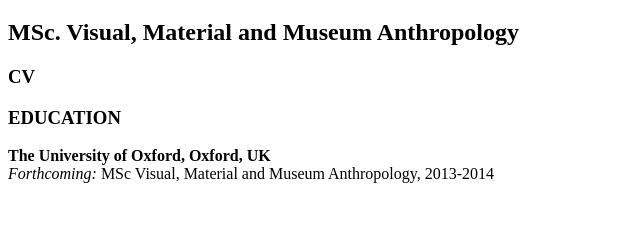
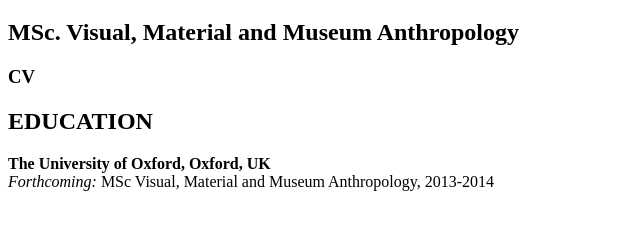
Before and after one commit to AshCatchum/First_Site, a plain HTML site: page index.html in a window 1280 px wide. Shown: the part 61-290 px from the top of the page, without its empty margins (0-640 px from the left). Drawn offline with Linux system fonts and the light colour scheme.

Commit message:
3. Import: Changed education to H2

```diff
--- a/index.html
+++ b/index.html
@@ -8,6 +8,6 @@
 	<h1>Ashley Knowles</h1>
 	<h2>MSc. Visual, Material and Museum Anthropology </h2>
 	<h3>CV</h3>
-	<h3>EDUCATION</h3>
+	<h2>EDUCATION</h2>
 	<p><strong>The University of Oxford, Oxford, UK</strong></br>
 	<em>Forthcoming:</em> MSc Visual, Material and Museum Anthropology, 2013-2014</p>
```
